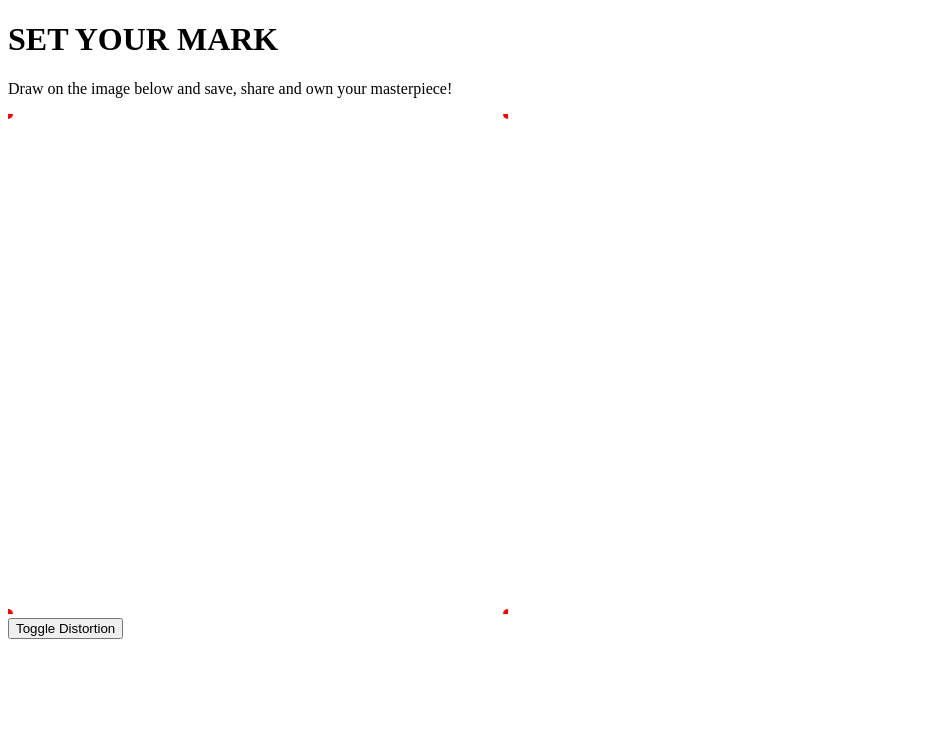
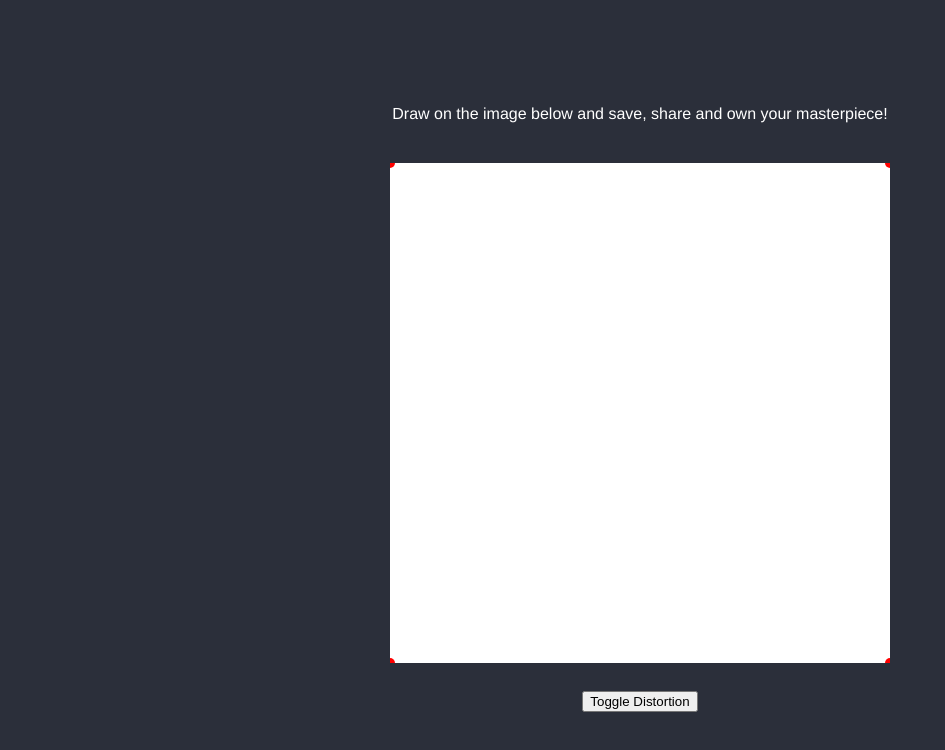
Before and after one commit to maxmarkme/maxmarkone, a plain HTML site: page index.html in a window 1280 px wide. Shown: the whole page, without its empty margins (0-945 px from the left). Drawn offline with Linux system fonts and the light colour scheme.

Commit message:
Update style.css

```diff
--- a/style.css
+++ b/style.css
@@ -1,59 +1,36 @@
-const app = new PIXI.Application({ view: document.getElementById('artCanvas') });
-
-const vertexSrc = `
-attribute vec2 aVertexPosition;
-attribute vec2 aTextureCoord;
-
-uniform mat3 projectionMatrix;
-
-varying vec2 vTextureCoord;
-
-void main(void) {
-    gl_Position = vec4((projectionMatrix * vec3(aVertexPosition, 1.0)).xy, 0.0, 1.0);
-    vTextureCoord = aTextureCoord;
-}
-`;
-
-const fragmentSrc = `
-precision mediump float;
-
-varying vec2 vTextureCoord;
-uniform sampler2D uSampler;
-uniform vec2 controlPoints[4];
-
-vec2 distort(vec2 uv, vec2 controlPoint) {
-    float dist = distance(uv, controlPoint);
-    if (dist < 0.1) {
-        return uv + (controlPoint - uv) * (0.1 - dist) * 10.0;
-    }
-    return uv;
+body {
+    font-family: 'Helvetica', 'Arial', sans-serif;
+    background-color: #2b2f3a;
+    margin: 0;
+    height: 100vh;
+    display: flex;
+    align-items: center;
+    justify-content: center;
+    flex-direction: column;
+    color: white;
+    position: relative;
 }
 
-void main(void) {
-    vec2 uv = vTextureCoord;
-    for (int i = 0; i < 4; i++) {
-        uv = distort(uv, controlPoints[i]);
-    }
-    gl_FragColor = texture2D(uSampler, uv);
+canvas {
+    background-color: white;
+    position: relative;
+    margin-top: 20px;
 }
-`;
 
-const controlPoints = [
-    new PIXI.Point(0, 0),
-    new PIXI.Point(app.screen.width, 0),
-    new PIXI.Point(app.screen.width, app.screen.height),
-    new PIXI.Point(0, app.screen.height)
-];
+h1 {
+    position: absolute;
+    top: 50%;
+    left: 50%;
+    transform: translate(-50%, -50%);
+    font-size: 24px;
+    z-index: 1;
+}
 
-const distortionFilter = new PIXI.Filter(vertexSrc, fragmentSrc, {
-    controlPoints: controlPoints
-});
+p {
+    text-align: center;
+    margin-bottom: 20px;
+}
 
-const graphics = new PIXI.Graphics();
-graphics.beginFill(0xFFFFFF);
-graphics.drawRect(0, 0, app.screen.width, app.screen.height);
-graphics.endFill();
-graphics.filters = [distortionFilter];
-app.stage.addChild(graphics);
-
-// TODO: Add drawing and interaction logic here
+button {
+    margin-top: 10px;
+}
```
